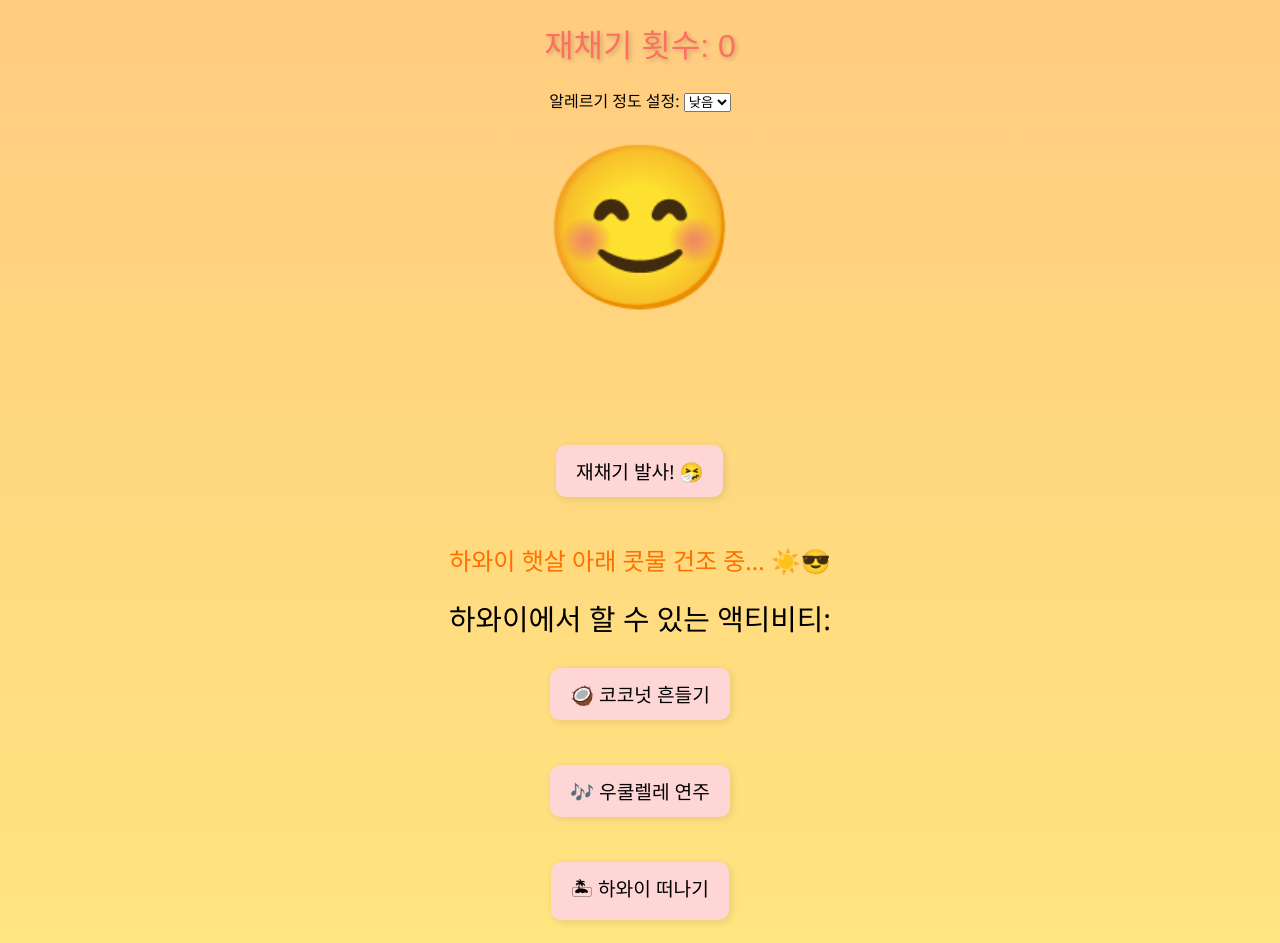
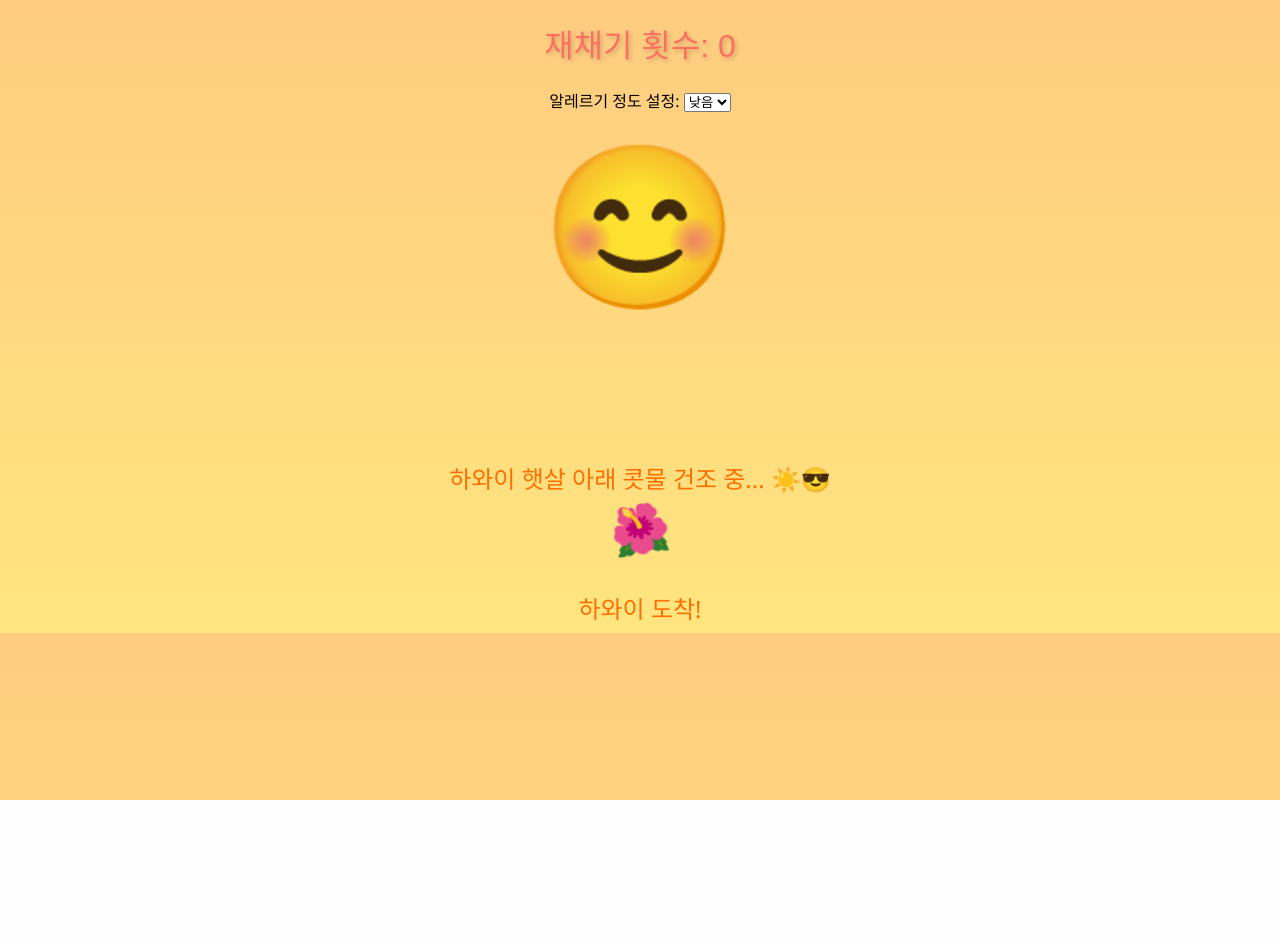
Before and after one commit to Macint128/sneeze, a plain HTML site: page docs/index.html in a window 1280 px wide. Both pictures are taken after a click on the button "따뜻한 코코넛 맛보기 🌴🍹". After the commit the page ends 800 px from the top, so only its background shows below. Drawn offline with Linux system fonts and the light colour scheme.

Commit message:
Update index.html

```diff
--- a/docs/index.html
+++ b/docs/index.html
@@ -238,24 +238,6 @@
             text-shadow: 2px 2px 4px rgba(0, 0, 0, 0.2);
         }
 
-        /* 하와이 액티비티 */
-        .hawaii-activity {
-            font-size: 1.5rem;
-            margin-top: 30px;
-            font-family: 'Segoe UI', 'Malgun Gothic', sans-serif;
-        }
-
-        /* 액티비티 UI */
-        .activity-text {
-            font-size: 1.8rem;
-            font-family: 'Segoe UI', 'Malgun Gothic', sans-serif;
-            margin-top: 20px;
-        }
-
-        .activity-item {
-            font-size: 1.5rem;
-            margin-top: 15px;
-        }
     </style>
 </head>
 <body>
@@ -283,22 +265,6 @@
 
     <div class="penguin" id="penguin">🐧<div class="bubble">에취! 조심하라구!</div></div>
 
-    <!-- 하와이 액티비티 -->
-    <div id="hawaiiActivities" class="hidden">
-        <div class="activity-text">하와이에서 할 수 있는 액티비티:</div>
-        <div class="activity-item"><button onclick="shakeCoconut()">🥥 코코넛 흔들기</button></div>
-        <div class="activity-item"><button onclick="playUkulele()">🎶 우쿨렐레 연주</button></div>
-        <div class="activity-item"><button onclick="exitHawaii()">🏝 하와이 떠나기</button></div>
-    </div>
-
-    <!-- 남극 액티비티 -->
-    <div id="antarcticaActivities" class="hidden">
-        <div class="activity-text">남극에서 할 수 있는 액티비티:</div>
-        <div class="activity-item"><button onclick="snowballFight()">❄️ 눈싸움 시작</button></div>
-        <div class="activity-item"><button onclick="rollSnow()">⛄ 눈 굴리기</button></div>
-        <div class="activity-item"><button onclick="exitAntarctica()">🐧 남극 탈출하기</button></div>
-    </div>
-
     <script>
         let sneezeCount = 0;
         let sneezeStartTime = null;
@@ -308,46 +274,39 @@
         const tempTextElement = document.getElementById('tempText');
         const allergyTextElement = document.getElementById('allergyText');
         const body = document.body;
-        const sneezeCountElement = document.getElementById('sneezeCount');
+        const sneezeCountElement = document.getElementById('sneezeCount'); // Corrected variable name
         const sneezeButtonElement = document.getElementById('sneezeButton');
         const hawaiiButtonElement = document.getElementById('hawaiiButton');
         const coldButtonElement = document.getElementById('coldButton');
 
-        // 하와이 액티비티
-        function shakeCoconut() {
-            alert("코코넛이 떨어졌어요! 콧물 회복 +10");
-        }
 
-        function playUkulele() {
-            alert("우쿨렐레 연주 중... 하와이 느낌!");
-        }
+        const sneezeSounds = [
+            "에에엣취!",
+            "에취에취!",
+            "아치슈우!",
+            "커헉! 에취!",
+            "에…엣…취! (간지러워!)",
+            "푸하-엣취!",
+            "으흠-엣취!",
+            "에잇-취!",
+            "에취! 쿨럭!",
+            "에헤-엣취!"
+        ];
 
-        function exitHawaii() {
-            hawaiiModeActive = false;
-            body.classList.remove('hawaii');
-            document.getElementById('hawaiiActivities').classList.add('hidden');
-            hawaiiButtonElement.classList.remove('hidden');
-            coldButtonElement.classList.remove('hidden');
-        }
+        const faceElement = document.getElementById('face');
+        const sneezeTextElement = document.getElementById('sneezeText');
+        const blastElement = document.getElementById('blast');
+        const allergyLevelSelect = document.getElementById('allergyLevel');
 
-        // 남극 액티비티
-        function snowballFight() {
-            alert("펭귄과 눈싸움 시작!");
-        }
+        allergyLevelSelect.addEventListener('change', (event) => {
+            allergyLevel = event.target.value;
+            allergyTextElement.textContent = `알레르기 정도: ${allergyLevel}`;
+            allergyTextElement.className = 'allergy-text';
+            if (allergyLevel === '심함') {
+                allergyTextElement.classList.add('allergy-high');
+            }
+        });
 
-        function rollSnow() {
-            alert("눈덩이를 굴려서 눈사람 만들기!");
-        }
-
-        function exitAntarctica() {
-            antarcticaModeActive = false;
-            body.classList.remove('antarctica');
-            document.getElementById('antarcticaActivities').classList.add('hidden');
-            hawaiiButtonElement.classList.remove('hidden');
-            coldButtonElement.classList.remove('hidden');
-        }
-
-        // 재채기 관련 코드
         function sneeze() {
             const now = Date.now();
             if (!sneezeStartTime || now - sneezeStartTime > 2000) {
@@ -355,47 +314,110 @@
                 sneezeCount = 0;
             }
             sneezeCount++;
-            sneezeCountElement.textContent = `재채기 횟수: ${sneezeCount}`;
+            sneezeCountElement.textContent = `재채기 횟수: ${sneezeCount}`; // Use corrected variable name
 
-            const randomSneezeSound = "에에에엣취!!";
-            document.getElementById('sneezeText').textContent = randomSneezeSound;
-            document.getElementById('sneezeText').classList.add('show');
-            document.getElementById('blast').classList.add('show');
+            const randomSneezeSound = sneezeSounds[Math.floor(Math.random() * sneezeSounds.length)];
+            sneezeTextElement.textContent = randomSneezeSound;
+            sneezeTextElement.classList.add('show');
+            blastElement.classList.add('show');
 
-            document.getElementById('face').textContent = '🤧';
-            document.getElementById('face').classList.add('sneeze');
+            faceElement.textContent = '🤧';
+            faceElement.classList.add('sneeze');
 
             setTimeout(() => {
-                document.getElementById('face').textContent = '😊';
-                document.getElementById('face').classList.remove('sneeze');
-                document.getElementById('sneezeText').classList.remove('show');
-                document.getElementById('blast').classList.remove('show');
-            }, 1500);
+                faceElement.textContent = '😊';
+                faceElement.classList.remove('sneeze');
+                sneezeTextElement.classList.remove('show');
+                blastElement.classList.remove('show');
+            }, 1000);
+
+            if (sneezeCount >= 10 && (now - sneezeStartTime) <= 2000) {
+                goToAntarctica();
+            }
         }
 
-        // 하와이, 남극 모드 전환
+        function launchSnow() {
+            for (let i = 0; i < 30; i++) {
+                const snow = document.createElement('div');
+                snow.className = 'snowflake';
+                snow.textContent = '❄️';
+                snow.style.left = Math.random() * 100 + 'vw';
+                snow.style.animationDuration = (2 + Math.random() * 2) + 's';
+                document.body.appendChild(snow);
+                setTimeout(() => snow.remove(), 4000);
+            }
+        }
+
         function goToHawaii() {
+            if (hawaiiModeActive) return;
             hawaiiModeActive = true;
-            body.classList.add('hawaii');
-            document.getElementById('hawaiiActivities').classList.remove('hidden');
+
+            sneezeButtonElement.classList.add('hidden');
             hawaiiButtonElement.classList.add('hidden');
             coldButtonElement.classList.add('hidden');
+
+            const airplaneInside = document.createElement('div');
+            airplaneInside.className = 'airplane-inside';
+            const window = document.createElement('div');
+            window.className = 'window';
+            window.innerHTML = '<img src="sky.jpeg" alt="창문 밖 풍경" style="width: 100%; height: 100%; object-fit: cover;">';
+            airplaneInside.appendChild(window);
+            document.body.appendChild(airplaneInside);
+
+            const airplane = document.createElement('div');
+            airplane.className = 'airplane';
+            airplane.textContent = '✈️';
+            document.body.appendChild(airplane);
+
+            setTimeout(() => {
+                airplane.classList.add('fly');
+            }, 50);
+
+            setTimeout(() => {
+                airplane.remove();
+                airplaneInside.style.opacity = '0';
+                setTimeout(() => airplaneInside.remove(), 1000);
+
+                body.className = 'hawaii';
+                const flower = document.createElement('div');
+                flower.className = 'sunflower';
+                flower.textContent = '🌺';
+                document.body.appendChild(flower);
+                flower.style.animationDuration = '3s';
+
+                const hawaiiText = document.createElement('div');
+                hawaiiText.className = 'hawaii-text';
+                hawaiiText.textContent = '하와이 도착!';
+                document.body.appendChild(hawaiiText);
+
+                setTimeout(() => {
+                    hawaiiText.remove();
+                    flower.remove();
+                    sneezeButtonElement.classList.remove('hidden');
+                    hawaiiButtonElement.classList.remove('hidden');
+                    coldButtonElement.classList.remove('hidden');
+                }, 2000);
+            }, 2000);
         }
 
         function goToAntarctica() {
+            if (antarcticaModeActive) return;
             antarcticaModeActive = true;
-            body.classList.add('antarctica');
-            document.getElementById('antarcticaActivities').classList.remove('hidden');
+
+            sneezeButtonElement.classList.add('hidden');
             hawaiiButtonElement.classList.add('hidden');
             coldButtonElement.classList.add('hidden');
+
+            body.className = 'antarctica';
+            document.body.appendChild(document.createElement('div')).textContent = '❄️';
+
+            launchSnow();
+
+            setTimeout(() => {
+                const penguin = document.getElementById('penguin');
+                penguin.style.display = 'block';
+            }, 1500);
         }
-
-        // 날씨, 알레르기 반영
-        const allergyLevelElement = document.getElementById('allergyLevel');
-        allergyLevelElement.addEventListener('change', function() {
-            allergyTextElement.textContent = `알레르기 정도: ${this.value}`;
-            allergyTextElement.classList.toggle('allergy-high', this.value === '심함');
-        });
     </script>
 </body>
 </html>
```
